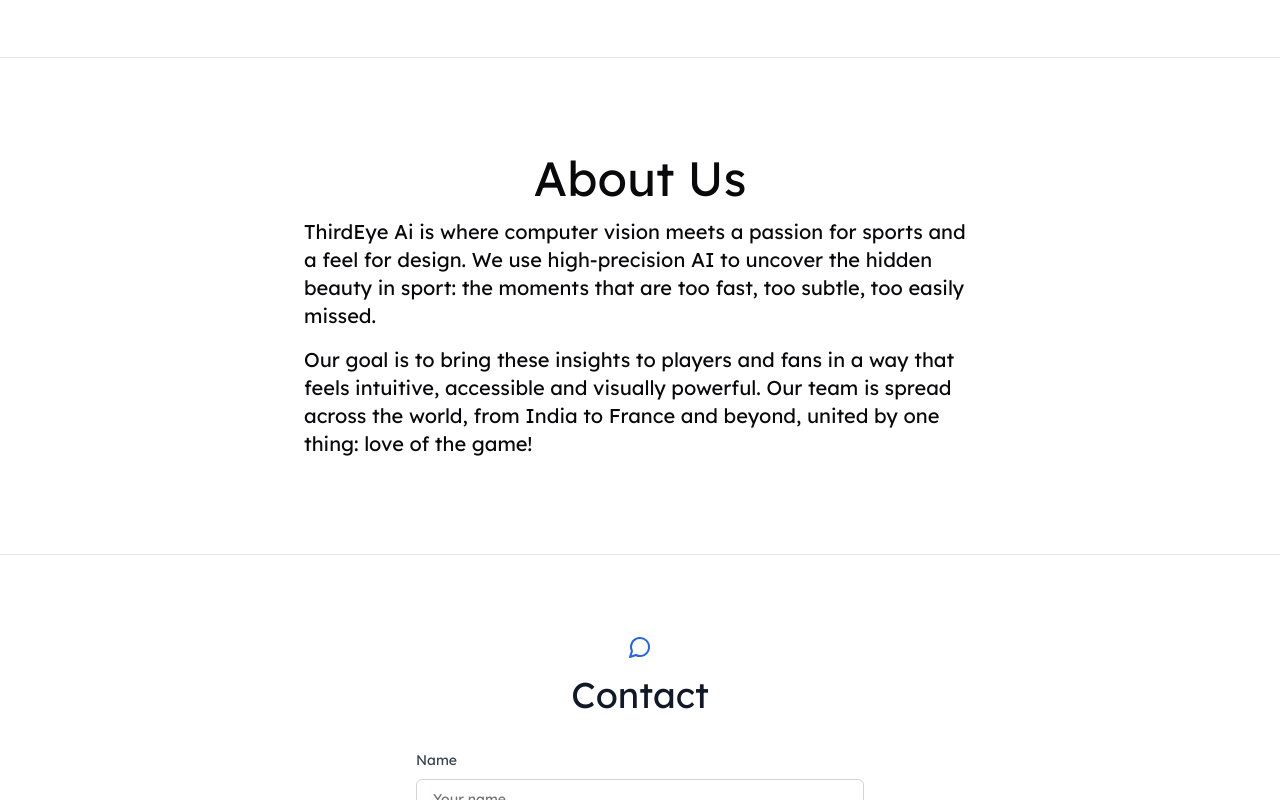
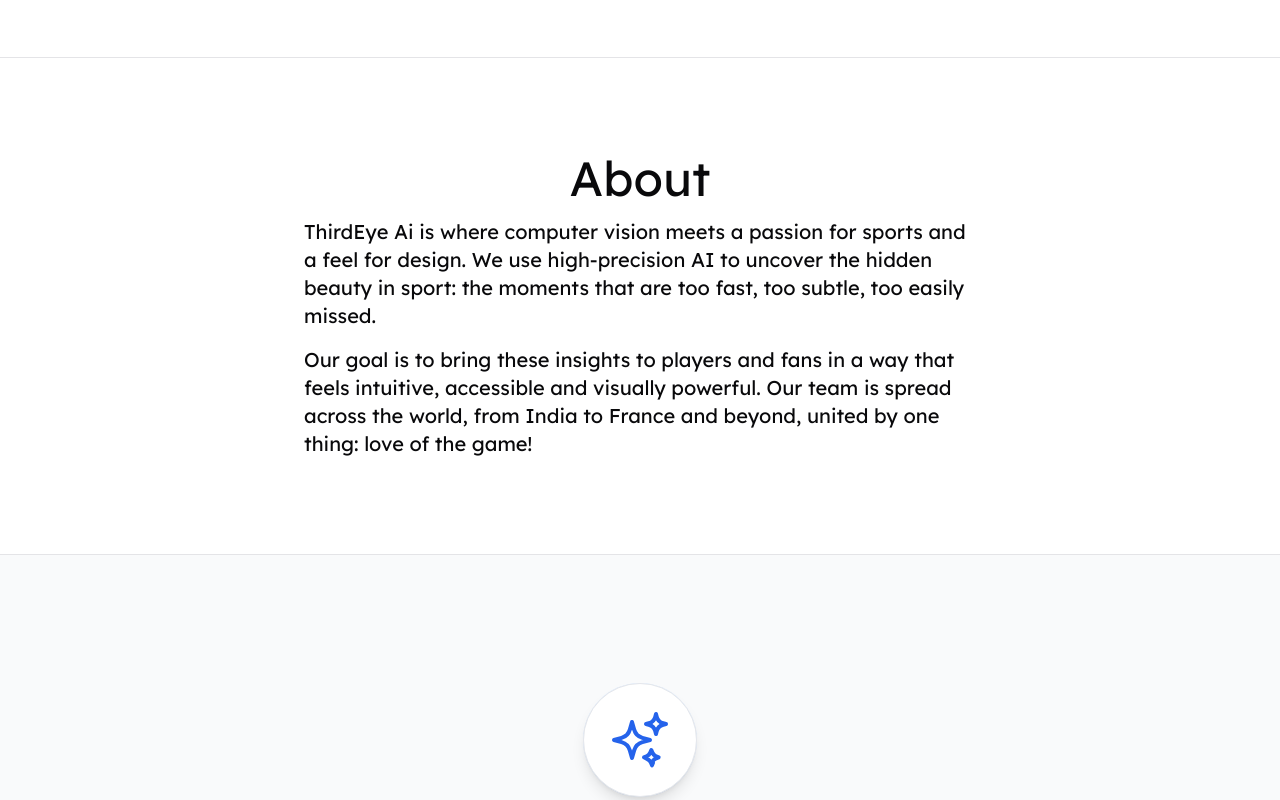
Before and after one commit to Gladwin-Joseph/ThirdEyeAi, a Next.js app: page / in a window 1280 px wide. Shown: the part 2000-2800 px from the top of the page. Built offline with nearby package versions, Linux system fonts and the light colour scheme.

Commit message:
added coming soon section and made some small word changes

```diff
--- a/app/page.tsx
+++ b/app/page.tsx
@@ -3,6 +3,7 @@ import Hero from "@/components/hero"
 import Features from "@/components/features"
 import CTA from "@/components/cta"
 import Footer from "@/components/footer"
+import ComingSoon from "@/components/comingsoon"
 
 export default function Home() {
   return (
@@ -18,6 +19,7 @@ export default function Home() {
         <Navbar />
         <Hero />
         <Features />
+        <ComingSoon />
         <CTA />
         <Footer />
       </div>
--- /dev/null
+++ b/components/comingsoon.tsx
@@ -0,0 +1,118 @@
+"use client";
+import { motion } from "framer-motion";
+import { useTheme } from "@/components/theme-provider";
+
+export default function ComingSoon() {
+  const { theme } = useTheme();
+
+  return (
+    <section className={`border-t ${theme === 'dark' ? 'bg-gray-900' : 'bg-gray-50'}`}>
+      <div className="flex w-full flex-col items-center justify-center gap-24 px-6 py-32">
+        <div className="flex w-full max-w-[1024px] flex-col items-center justify-center gap-12">
+          <motion.div
+            className="flex flex-col items-center gap-8 max-w-3xl"
+            initial={{ opacity: 0, y: 50 }}
+            whileInView={{ opacity: 1, y: 0 }}
+            transition={{ duration: 1, ease: [0.16, 1, 0.3, 1] }}
+            viewport={{ once: true, margin: "0px 0px -100px 0px" }}
+          >
+            {/* Animated icon container */}
+            <motion.div
+              className="relative mb-6"
+              initial={{ scale: 0.9, rotate: -5 }}
+              whileInView={{
+                scale: 1,
+                rotate: 0,
+                transition: {
+                  duration: 1.2,
+                  ease: [0.16, 1, 0.3, 1],
+                  delay: 0.2
+                }
+              }}
+            >
+              <div className={`absolute inset-0 rounded-full ${
+                theme === 'dark' ? 'bg-blue-900/20' : 'bg-blue-100'
+              }`}></div>
+
+              <motion.div
+                className={`relative p-6 rounded-full ${
+                  theme === 'dark' ? 'bg-gray-800' : 'bg-white'
+                } shadow-lg border ${
+                  theme === 'dark' ? 'border-gray-700' : 'border-gray-200'
+                }`}
+                whileHover={{ scale: 1.05 }}
+                transition={{ type: "spring", stiffness: 400, damping: 10 }}
+              >
+                <svg
+                  xmlns="http://www.w3.org/2000/svg"
+                  className="h-16 w-16"
+                  fill="none"
+                  viewBox="0 0 24 24"
+                  stroke={theme === 'dark' ? "#3b82f6" : "#2563eb"}
+                  strokeWidth={1.5}
+                >
+                  <path
+                    strokeLinecap="round"
+                    strokeLinejoin="round"
+                    d="M9.813 15.904L9 18.75l-.813-2.846a4.5 4.5 0 00-3.09-3.09L2.25 12l2.846-.813a4.5 4.5 0 003.09-3.09L9 5.25l.813 2.846a4.5 4.5 0 003.09 3.09L15.75 12l-2.846.813a4.5 4.5 0 00-3.09 3.09zM18.259 8.715L18 9.75l-.259-1.035a3.375 3.375 0 00-2.455-2.456L14.25 6l1.036-.259a3.375 3.375 0 002.455-2.456L18 2.25l.259 1.035a3.375 3.375 0 002.456 2.456L21.75 6l-1.035.259a3.375 3.375 0 00-2.456 2.456zM16.894 20.567L16.5 21.5l-.394-.933a2.25 2.25 0 00-1.423-1.423L13.5 18.5l.933-.394a2.25 2.25 0 001.423-1.423l.394-.933.394.933a2.25 2.25 0 001.423 1.423l.933.394-.933.394a2.25 2.25 0 00-1.423 1.423z"
+                  />
+                </svg>
+              </motion.div>
+            </motion.div>
+
+            <div className="flex flex-col items-center gap-6 w-full text-center">
+              <motion.h2
+                className={`text-4xl sm:text-5xl md:text-6xl font-normal tracking-tight ${
+                  theme === 'dark' ? 'text-white' : 'text-gray-900'
+                }`}
+                initial={{ opacity: 0, y: -20 }}
+                whileInView={{
+                  opacity: 1,
+                  y: 0,
+                  transition: {
+                    duration: 0.8,
+                    ease: [0.16, 1, 0.3, 1],
+                    delay: 0.4
+                  }
+                }}
+              >
+                Coming Soon
+              </motion.h2>
+
+              <motion.p
+                className={`text-lg sm:text-xl md:text-2xl max-w-2xl ${
+                  theme === 'dark' ? 'text-gray-300' : 'text-gray-600'
+                }`}
+                initial={{ opacity: 0 }}
+                whileInView={{
+                  opacity: 1,
+                  transition: {
+                    duration: 1,
+                    ease: [0.16, 1, 0.3, 1],
+                    delay: 0.6
+                  }
+                }}
+              >
+                Watch this space to see our first product in action, on a green field not far from you!
+              </motion.p>
+
+              <motion.div
+                className="mt-8 flex gap-4"
+                initial={{ opacity: 0 }}
+                whileInView={{
+                  opacity: 1,
+                  transition: {
+                    duration: 1,
+                    ease: [0.16, 1, 0.3, 1],
+                    delay: 0.8
+                  }
+                }}
+              >
+              </motion.div>
+            </div>
+          </motion.div>
+        </div>
+      </div>
+    </section>
+  );
+}
--- a/components/cta.tsx
+++ b/components/cta.tsx
@@ -160,7 +160,7 @@ export default function ContactForm() {
                 placeholder={
                   field === "from_name" ? "Your name" :
                   field === "reply_to" ? "Your email" :
-                  "Subject or purpose"
+                  "Subject"
                 }
                 required
                 className={`text-sm px-3 py-2 sm:text-base sm:px-4 sm:py-2.5 ${
@@ -232,7 +232,7 @@ export default function ContactForm() {
                   Message Sent
                 </h3>
                 <p className={`${theme === 'dark' ? 'text-gray-300' : 'text-gray-600'} text-sm sm:text-base mb-6`}>
-                  We'll get back to you soon
+                  We'll get back to you soon.
                 </p>
                 <Button onClick={closeDialog} className={`${theme === 'dark' ? 'bg-blue-600 hover:bg-blue-700' : 'bg-blue-500 hover:bg-blue-600'} text-white`}>
                   Close
--- a/components/features.tsx
+++ b/components/features.tsx
@@ -22,7 +22,7 @@ export default function Features() {
                 transition={{ duration: 0.8, ease: "easeOut", delay: 0.3 }}
                 viewport={{ once: true, amount: 0.3 }}
               >
-                About Us
+                About
               </motion.h2>
               <motion.div
                 className="text-base sm:text-lg md:text-xl leading-relaxed text-subtext-color px-4 sm:px-0 font-normal"
--- a/components/footer.tsx
+++ b/components/footer.tsx
@@ -5,7 +5,7 @@ export default function Footer() {
     <footer className="border-t mt-10">
       <div className="container border-t py-6">
         <p className="text-center text-sm text-muted-foreground">
-          © {new Date().getFullYear()} ThirdEyeAi, Inc. All rights reserved.
+          © {new Date().getFullYear()} ThirdEye AI. all rights reserved.
         </p>
       </div>
     </footer>
--- a/components/hero.tsx
+++ b/components/hero.tsx
@@ -227,21 +227,11 @@ export default function Hero() {
                 transition={{ duration: 0.5, delay: 0.3 }}
                 className="absolute bottom-[-60px] w-full text-center space-y-1"
               >
-              <p className={`text-xl font-normal ${
+              <p className={`text-xl font-normal mb-20 ${
                   theme === 'dark' ? 'text-white' : 'text-black'
                 }`}>
                   for the game!
                 </p>
-                <motion.p
-            initial={{ opacity: 0, y: 10 }}
-            animate={{ opacity: 1, y: 0 }}
-            transition={{ duration: 0.5, delay: 0.6 }}
-            className={`text-lg ${
-              theme === 'dark' ? 'text-white' : 'text-black/80'
-            }`}
-          >
-            Sauf peut-être avec...
-          </motion.p>
               </motion.div>
             )}
           </AnimatePresence>
--- a/components/theme-provider.tsx
+++ b/components/theme-provider.tsx
@@ -1,30 +1,40 @@
-// components/theme-provider.tsx
 "use client";
 
 import { useState, useEffect } from "react";
 import * as React from "react";
 
 export function ThemeProvider({ children }: { children: React.ReactNode }) {
-  const [theme, setTheme] = useState<"light" | "dark">("dark");
+  const [theme, setTheme] = useState<"light" | "dark">("dark"); // Default to dark (will be overridden)
+  const [isMounted, setIsMounted] = useState(false);
 
   useEffect(() => {
+    // Only run on client after mounting
+    setIsMounted(true);
+
+    // Get saved theme or system preference
     const savedTheme = localStorage.getItem("theme") as "light" | "dark" | null;
-    if (savedTheme) {
-      setTheme(savedTheme);
-    } else if (window.matchMedia("(prefers-color-scheme: light)").matches) {
-      setTheme("light");
-    }
+    const systemPrefersLight = window.matchMedia("(prefers-color-scheme: light)").matches;
+
+    setTheme(savedTheme || (systemPrefersLight ? "light" : "dark"));
   }, []);
 
   useEffect(() => {
+    if (!isMounted) return;
+
+    // Apply theme classes
     document.documentElement.classList.toggle("dark", theme === "dark");
     document.documentElement.classList.toggle("light-mode-gradient", theme === "light");
     localStorage.setItem("theme", theme);
-  }, [theme]);
+  }, [theme, isMounted]);
 
   const toggleTheme = () => {
     setTheme(theme === "dark" ? "light" : "dark");
   };
+
+  // Prevent flash of wrong theme before mounting
+  if (!isMounted) {
+    return <div className="hidden">{children}</div>;
+  }
 
   return (
     <ThemeContext.Provider value={{ theme, toggleTheme }}>
@@ -34,7 +44,7 @@ export function ThemeProvider({ children }: { children: React.ReactNode }) {
 }
 
 const ThemeContext = React.createContext({
-  theme: "dark",
+  theme: "dark" as "light" | "dark",
   toggleTheme: () => {},
 });
 
```
